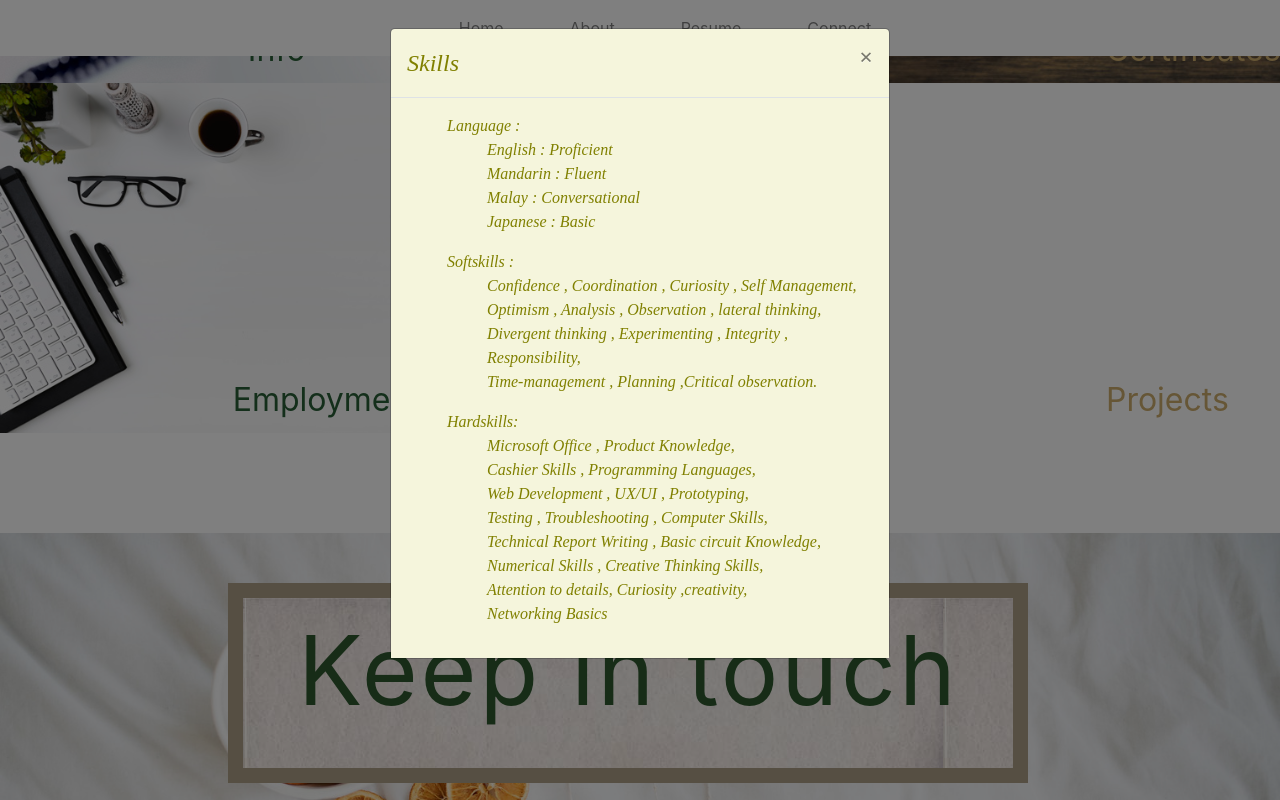
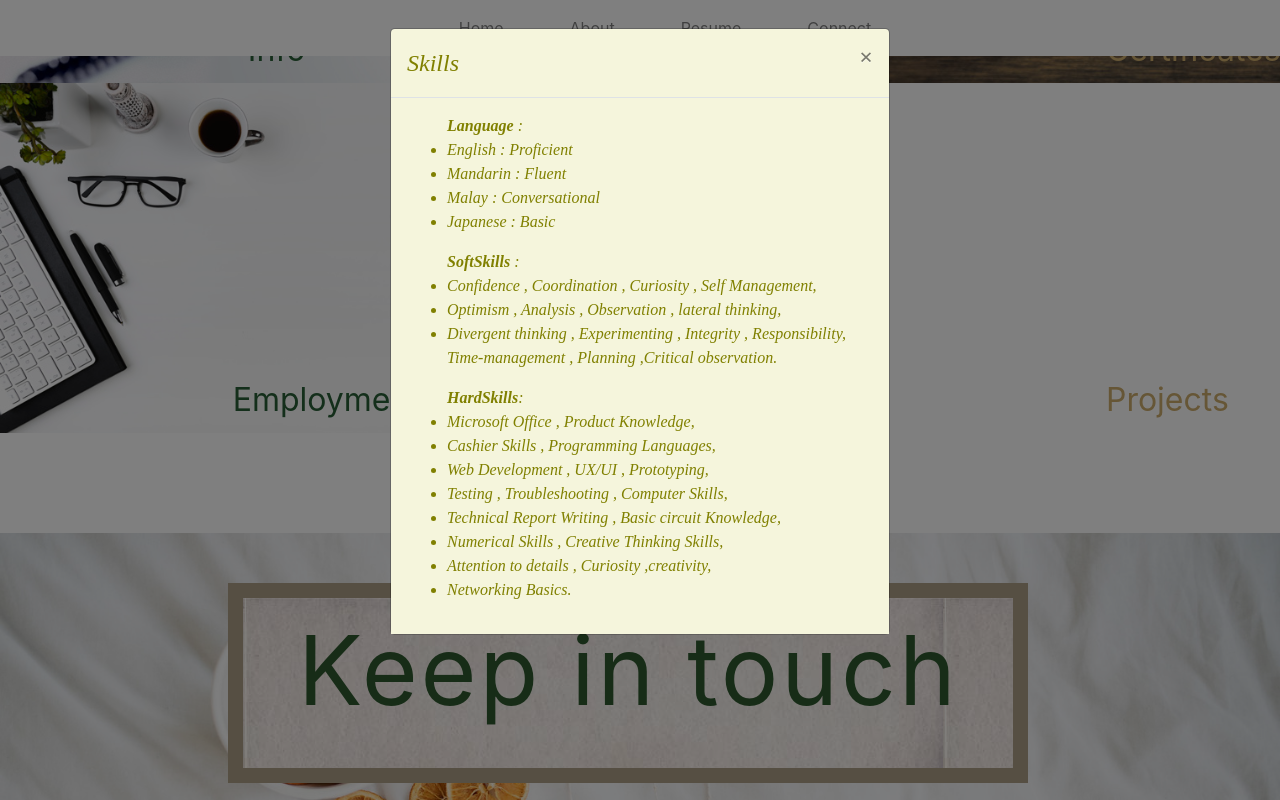
Before and after one commit to skyeoh06/resume-assg1, a plain HTML site: page index.html in a window 1280 px wide. Both pictures are taken after a click on the button "Skills". Shown: the part 1867-2667 px from the top of the page. Drawn offline with nearby package versions, Linux system fonts and the light colour scheme; files whose address does not match are found by name.

Commit message:
amend skills content

```diff
--- a/index.html
+++ b/index.html
@@ -313,28 +313,28 @@
 
                       <!-- Modal body skills-->
                       <div class="modal-body">
-                        <ol>Language :
-                          <ul>English : Proficient</ul>
-                          <ul>Mandarin : Fluent</ul>
-                          <ul>Malay : Conversational</ul>
-                          <ul>Japanese : Basic</ul>
-                        </ol>
-                        <ol>Softskills :
-                          <ul>Confidence , Coordination , Curiosity , Self Management,</ul>
-                          <ul>Optimism , Analysis , Observation , lateral thinking,</ul>
-                          <ul>Divergent thinking , Experimenting , Integrity , Responsibility,</ul>
-                          <ul>Time-management , Planning ,Critical observation.</ul>
-                        </ol>
-                        <ol>Hardskills:
-                          <ul>Microsoft Office , Product Knowledge,</ul>
-                          <ul>Cashier Skills , Programming Languages,</ul>
-                          <ul>Web Development , UX/UI , Prototyping,</ul>
-                          <ul> Testing , Troubleshooting , Computer Skills,</ul>
-                          <ul>Technical Report Writing , Basic circuit Knowledge,</ul>
-                          <ul>Numerical Skills , Creative Thinking Skills,</ul>
-                          <ul>Attention to details, Curiosity ,creativity,</ul>
-                          <ul>Networking Basics</ul>
-                        </ol>
+                        <ul><b>Language</b> :
+                          <li>English : Proficient</li>
+                          <li>Mandarin : Fluent</li>
+                          <li>Malay : Conversational </li>
+                          <li>Japanese  : Basic</li>
+                        </ul>
+                        <ul><b>SoftSkills</b> :
+                          <li>Confidence , Coordination , Curiosity , Self Management,</li>
+                          <li>Optimism , Analysis , Observation , lateral thinking,</li>
+                          <li>Divergent thinking , Experimenting , Integrity , Responsibility,</il>
+                          <il>Time-management , Planning ,Critical observation.</li>
+                        </ul>
+                        <ul><b>HardSkills</b>:
+                          <li>Microsoft Office , Product Knowledge,</li>
+                          <li>Cashier Skills , Programming Languages,</li>
+                          <li>Web Development , UX/UI , Prototyping,</li>
+                          <li> Testing , Troubleshooting , Computer Skills,</li>
+                          <li>Technical Report Writing , Basic circuit Knowledge,</li>
+                          <li>Numerical Skills , Creative Thinking Skills,</li>
+                          <li>Attention to details , Curiosity ,creativity,</li>
+                          <li>Networking Basics.</li>
+                        </ul>
                       </div>
 
                     </div>
```
